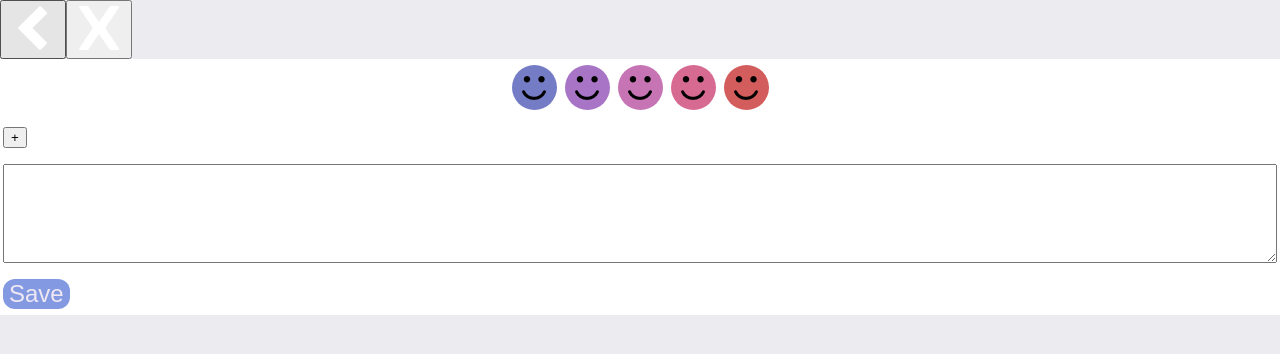
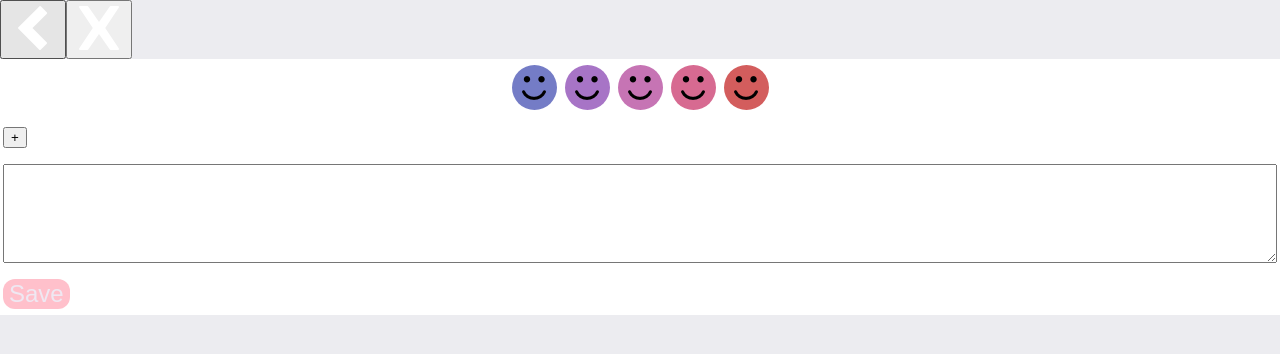
Before and after one commit to ndrlpzm/mood-tracker, a React (Create React App) app: page /mood/new in a window 1280 px wide. Shown: the top 354 px of the page. Built offline with nearby package versions, Linux system fonts and the light colour scheme.

Commit message:
improves visual feedback

```diff
--- a/src/detail/MoodDetail.tsx
+++ b/src/detail/MoodDetail.tsx
@@ -27,46 +27,14 @@ export const MoodDetailWrapper = () => {
 export function MoodDetail({ id }: MoodInput) {
   const navigate = useNavigate();
   const [mood, setMood] = useState(new Mood(-1, 0, new Date(), "", []));
+  const [allowSaving, setAllowSaving] = useState(true);
 
   const { trigger: triggerRetrieveMood, data: returnExistingMood } =
     useSWRMutation("../data/apiMock.ts", (url) => retrieveMood(url, id));
-  const { trigger: triggerAddMood, data: returnData } = useSWRMutation(
-    "../data/apiMock.ts",
-    (url) => addMood(url, mood)
-  );
-  const { trigger: triggerUpdateMood, data: returnUpdateData } = useSWRMutation(
-    "../data/apiMock.ts",
-    (url) => updateMood(url, mood)
-  );
-
-  const { trigger: triggerDeleteMood, data: returnDeleteData } = useSWRMutation(
-    "../data/apiMock.ts",
-    (url) => deleteMood(url, mood.id)
-  );
-
   if (id > -1) {
     //id -1 represents a new mood, any other id should be retrieved to be edited
     triggerRetrieveMood();
   }
-  useEffect(() => {
-    if (!returnData) return;
-    setMood({
-      ...mood,
-      id: returnData.id,
-    });
-    //TODO: Error handling
-    id = returnData.id;
-  }, [returnData]);
-  useEffect(() => {
-    //TODO: Error handling
-    if (!returnUpdateData) return;
-  }, [returnUpdateData]);
-  useEffect(() => {
-    console.log(returnDeleteData);
-    if (!returnDeleteData) return;
-    //TODO: Error handling
-    navigate(`/`);
-  }, [returnDeleteData]);
   useEffect(() => {
     if (!returnExistingMood) return;
     setMood({
@@ -74,11 +42,41 @@ export function MoodDetail({ id }: MoodInput) {
     });
   }, [returnExistingMood]);
 
+  const { trigger: triggerAddMood, data: returnAddData } = useSWRMutation(
+    "../data/apiMock.ts",
+    (url) => addMood(url, mood)
+  );
+  useEffect(() => {
+    if (!returnAddData) return;
+    goBack();
+  }, [returnAddData]);
+  const { trigger: triggerUpdateMood, data: returnUpdateData } = useSWRMutation(
+    "../data/apiMock.ts",
+    (url) => updateMood(url, mood)
+  );
+  useEffect(() => {
+    if (!returnUpdateData) return;
+    //TODO: Error handling
+    goBack();
+  }, [returnUpdateData]);
+  const { trigger: triggerDeleteMood, data: returnDeleteData } = useSWRMutation(
+    "../data/apiMock.ts",
+    (url) => deleteMood(url, mood.id)
+  );
+  useEffect(() => {
+    if (!returnDeleteData) return;
+    //TODO: Error handling
+    goBack();
+  }, [returnDeleteData]);
+
   const handleSubmit = (e: React.MouseEvent<HTMLFormElement>) => {
     e.preventDefault();
+    setAllowSaving(false);
+    console.log(id);
     id > -1 ? triggerUpdateMood() : triggerAddMood();
   };
   const goBack = () => {
+    setAllowSaving(true);
     navigate(`/`);
   };
   const handleDelete = () => {
@@ -111,7 +109,12 @@ export function MoodDetail({ id }: MoodInput) {
             value={mood.comment}
           />
           <div className="filled-button-container">
-            <input className="filled-button" type="submit" value="Save" />
+            <input
+              className="filled-button"
+              type="submit"
+              value="Save"
+              disabled={!mood.value || !allowSaving}
+            />
           </div>
         </form>
       </article>
--- a/src/index.css
+++ b/src/index.css
@@ -64,6 +64,9 @@ code {
 }
 .filled-button:active {
   background-color: var(--accent-shadow);
+}
+.filled-button:disabled {
+  background-color: pink;
 }
 article {
   margin: auto;
```
